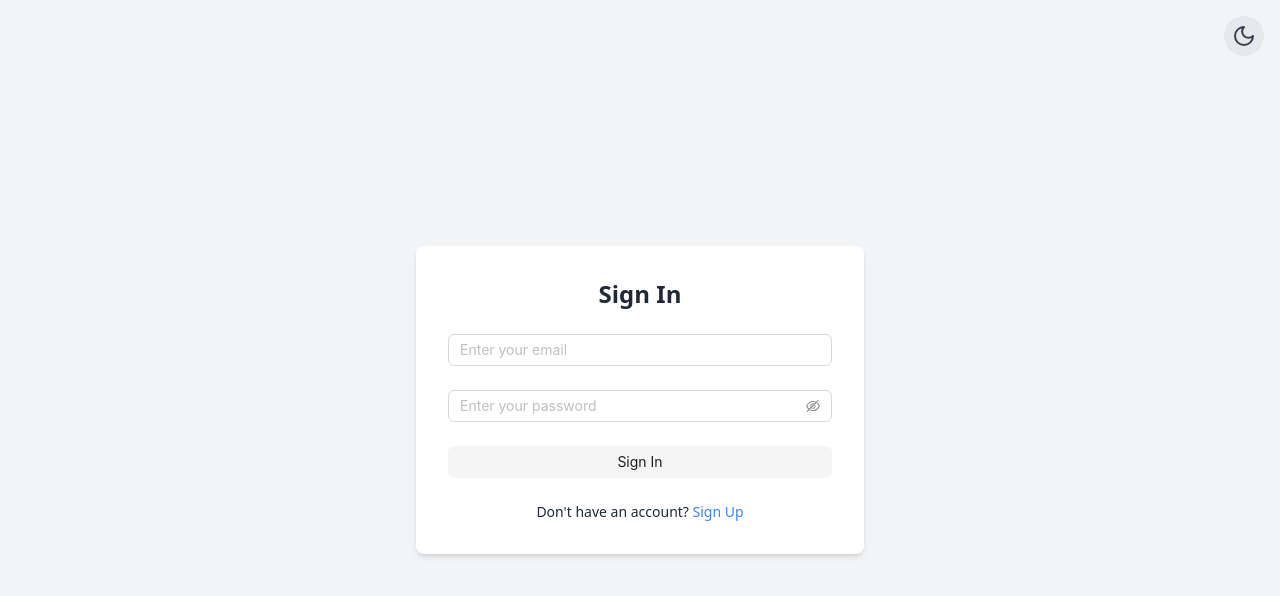
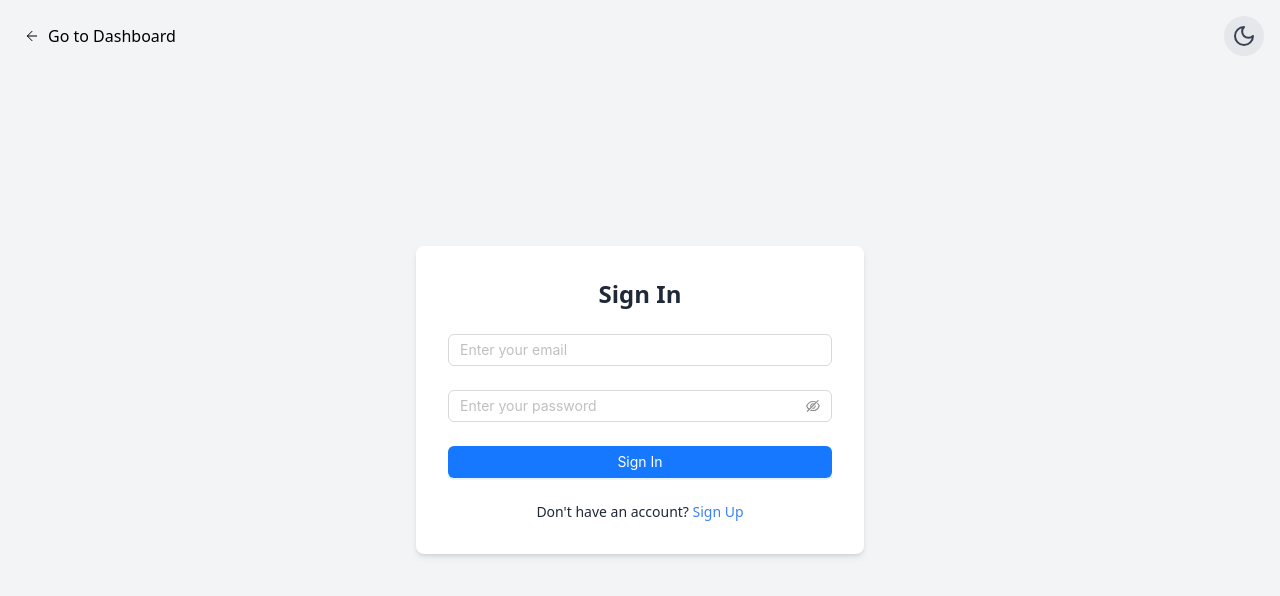
Before and after one commit to Megamind0407/social_app, a React (Vite) app in the folder frontend/: page /signin in a window 1280 px wide. Shown: the top 596 px of the page. Built offline with nearby package versions, Linux system fonts and the light colour scheme.

Commit message:
link to dashboard

```diff
--- a/frontend/src/components/pages/SignIn/SignIn.jsx
+++ b/frontend/src/components/pages/SignIn/SignIn.jsx
@@ -1,12 +1,13 @@
 // eslint-disable-next-line no-unused-vars
 import React, { useState, useContext } from 'react';
 import { Form, Input, Button } from 'antd';
-import useSignIn from '../../hooks/useSignIn'; // Adjust the path as necessary
+import useSignIn from '../../hooks/useSignIn';
 import { ThemeContext } from '../../ThemeContext';
-import { Moon, Sun } from 'lucide-react'; // Ant Design icons for Moon and Sun
+import { Moon, Sun,ArrowLeft } from 'lucide-react';
+import { useNavigate } from 'react-router-dom';
 
 export const SignIn = () => {
-    const { signIn, isLoading, error } = useSignIn(); // Destructure the hook's return
+    const { signIn, isLoading, error } = useSignIn();
     const [email, setEmail] = useState('');
     const [password, setPassword] = useState('');
     const { theme, toggleTheme } = useContext(ThemeContext);
@@ -15,10 +16,15 @@ export const SignIn = () => {
         const { email, password } = values;
         signIn(email, password); // Call the signIn function from the hook
     };
+    const navigate = useNavigate();
+    const handleNavigate = () => {
+        navigate('/');
+    }
 
     return (
         <div className={`flex items-center justify-center h-screen ${theme === 'dark' ? 'bg-gray-900' : 'bg-gray-100'}`}>
-            {/* Dark Mode Toggle Button */}
+            <div className='absolute top-4 left-4 flex items-center justify-center p-2 cursor-pointer gap-2 dark:text-white hover:underline' onClick={handleNavigate}>
+            <ArrowLeft size={16} strokeWidth={1.5} />Go to Dashboard</div>
             <button
                 onClick={toggleTheme}
                 className="absolute top-4 right-4 flex items-center justify-center p-2 bg-gray-200 dark:bg-gray-900 rounded-full hover:bg-gray-300 dark:hover:bg-gray-700"
@@ -72,8 +78,6 @@ export const SignIn = () => {
                             type="primary"
                             htmlType="submit"
                             block
-                            variant="filled"
-                            color="default"
                             loading={isLoading} // Show a loading spinner while the request is in progress
                         >
                             Sign In
--- a/frontend/src/components/pages/SignUp/SignUp.jsx
+++ b/frontend/src/components/pages/SignUp/SignUp.jsx
@@ -3,12 +3,17 @@ import React from 'react';
 import { Form, Input, Button, Select} from 'antd';
 import { useNavigate } from 'react-router-dom';
 import { useSignUp } from '../../hooks/useSignUp'; // Import the custom hook
-
+import { ArrowLeft } from 'lucide-react'
 const { Option } = Select;
 
 export const SignUp = () => {
     const navigate = useNavigate();
     const { formData, error, handleSignUp, handleChange, handleHobbiesChange } = useSignUp();
+
+
+    const handleNavigate = () => {
+        navigate('/');
+    }
 
     const onFinish = (values) => {
         // If form is valid, navigate to the SignIn page
@@ -18,7 +23,9 @@ export const SignUp = () => {
     };
 
     return (
-        <div className="flex items-center justify-center h-screen bg-none-100">
+        <div className="flex items-center justify-center h-screen bg-none-100">\
+            <div className='absolute top-4 left-4 flex items-center justify-center p-2 cursor-pointer hover:underline gap-1' onClick={handleNavigate}>
+            <ArrowLeft size={16} strokeWidth={1.5} />Go to Dashboard</div>
             <div className="bg-white shadow-md rounded-lg p-8 w-full max-w-md">
                 <h2 className="text-2xl font-bold text-center mb-6 text-gray-800">Sign Up</h2>
                 {error && <p className="text-red-500 text-sm mb-4">{error}</p>}
```
